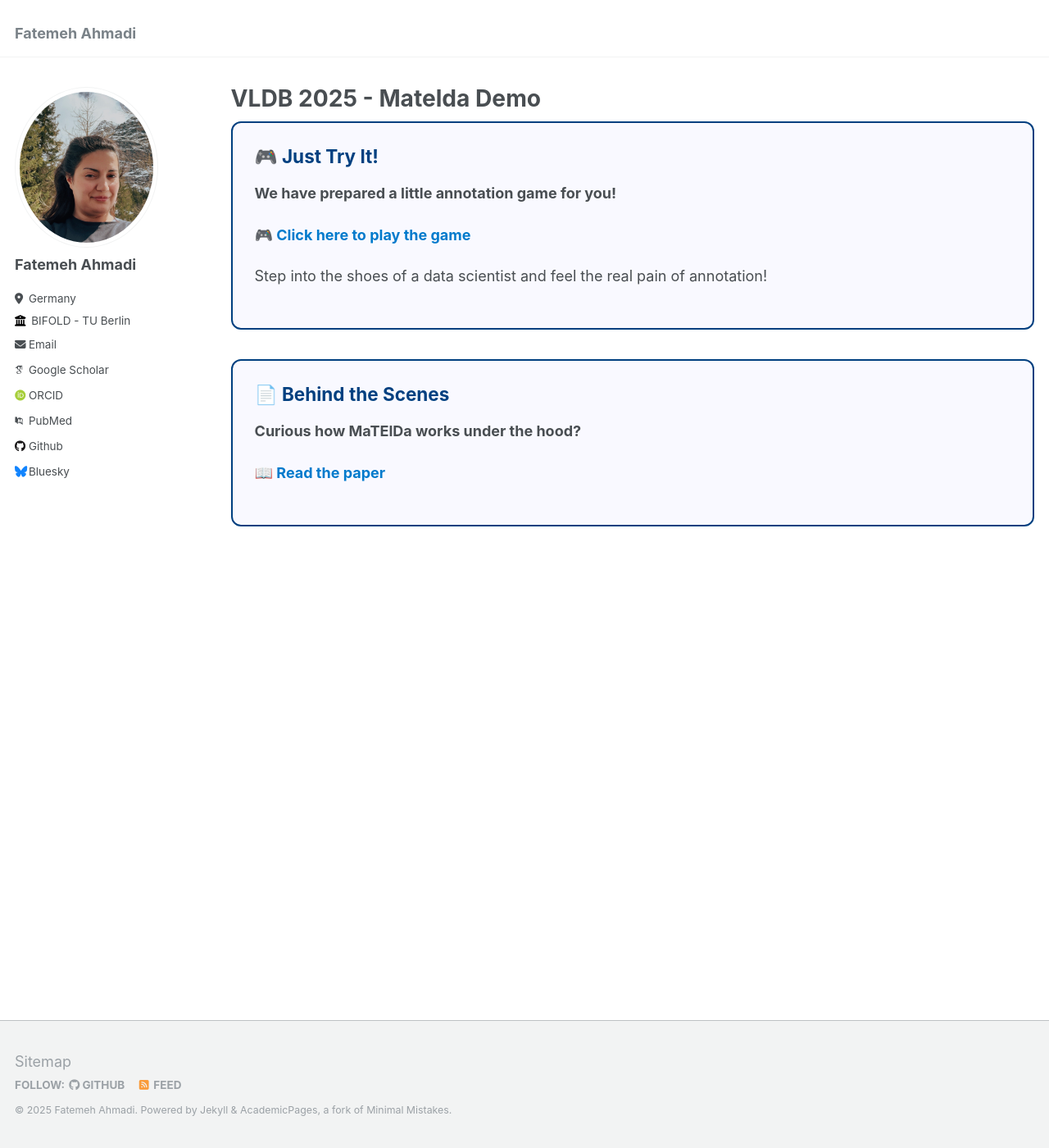
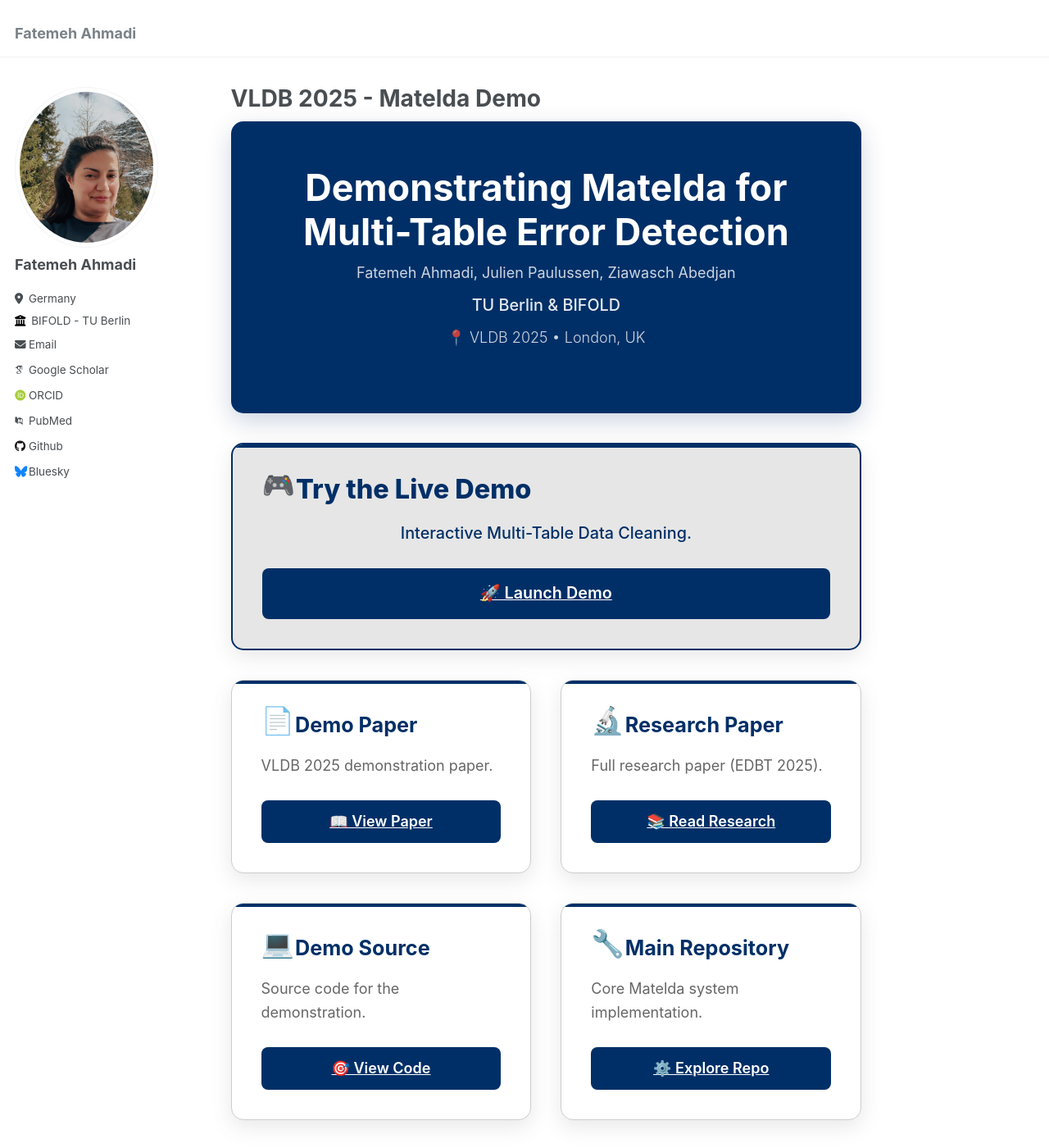
Before and after one commit to FatemehAhmadi94/fatemehahmadi94.github.io, a Jekyll site: the page built from _pages/vldb-matelda-demo.html, in a window 1280 px wide and 1400 px high. Shown: the whole window at 82% size. Built offline with Jekyll 4.4.1, drawn with Linux system fonts in a browser that asks for light colours; some web fonts are replaced.

Commit message:
updated vldb

```diff
--- a/_pages/vldb-matelda-demo.html
+++ b/_pages/vldb-matelda-demo.html
@@ -1,27 +1,264 @@
 ---
-layout: archive
+layout: single
 title: "VLDB 2025 - Matelda Demo"
 permalink: /vldb-matelda-demo/
 author_profile: true
 ---
 
-{% include base_path %}
+<style>
+:root {
+    --dark-blue: #002f67;
+    --gray-dark: #666666;
+    --gray-medium: #808080;
+    --gray-light: #cccccc;
+    --gray-lightest: #e6e6e6;
+}
 
-{% for post in site.portfolio %}
-  {% include archive-single.html %}
-{% endfor %}
+.demo-container {
+    max-width: 900px;
+    margin: 0 auto;
+    font-family: -apple-system, BlinkMacSystemFont, "Segoe UI", Roboto, "Helvetica Neue", Arial, sans-serif;
+    line-height: 1.6;
+    color: #333;
+}
 
+.demo-header {
+    background: var(--dark-blue);
+    color: white;
+    padding: 3rem 2rem;
+    text-align: center;
+    border-radius: 15px;
+    margin-bottom: 2rem;
+    box-shadow: 0 10px 30px rgba(0,47,103,0.2);
+}
 
+.demo-header h1 {
+    font-size: 2.5rem;
+    margin: 0 0 0.5rem 0;
+    font-weight: 700;
+}
 
-<div style="border: 2px solid #004080; border-radius: 12px; padding: 1.5em; margin-bottom: 2em; background-color: #f9f9ff;">
-  <h2 style="margin-top: 0; color: #004080;">🎮 Just Try It!</h2>
-  <p><strong>We have prepared a little annotation game for you!</strong></p>
-  <p><a href="https://fatemehahmadi94.github.io/error-detection-game/" style="font-weight: bold; color: #007acc; text-decoration: none;">🎮 Click here to play the game</a></p>
-  <p>Step into the shoes of a data scientist and feel the real pain of annotation!</p>
+.demo-header .subtitle {
+    font-size: 1.1rem;
+    opacity: 0.9;
+    margin: 0.5rem 0;
+    font-weight: 500;
+}
+
+.demo-header .authors {
+    font-size: 1rem;
+    opacity: 0.8;
+    margin: 0.5rem 0;
+    font-weight: 400;
+}
+
+.demo-header .location {
+    font-size: 1rem;
+    opacity: 0.8;
+    margin-top: 0.5rem;
+    font-weight: 300;
+}
+
+.demo-grid {
+    display: grid;
+    grid-template-columns: repeat(auto-fit, minmax(280px, 1fr));
+    gap: 2rem;
+    margin-top: 2rem;
+}
+
+.demo-card {
+    background: white;
+    border-radius: 15px;
+    padding: 2rem;
+    box-shadow: 0 8px 25px rgba(102,102,102,0.15);
+    border: 1px solid var(--gray-light);
+    transition: all 0.3s ease;
+    position: relative;
+    overflow: hidden;
+    display: flex;
+    flex-direction: column;
+    min-height: 220px;
+}
+
+.demo-card::before {
+    content: '';
+    position: absolute;
+    top: 0;
+    left: 0;
+    right: 0;
+    height: 4px;
+    background: var(--dark-blue);
+}
+
+.demo-card:hover {
+    transform: translateY(-5px);
+    box-shadow: 0 12px 35px rgba(102,102,102,0.2);
+}
+
+.demo-card h3 {
+    font-size: 1.4rem;
+    margin: 0 0 1rem 0;
+    color: var(--dark-blue);
+    display: flex;
+    align-items: center;
+    gap: 0.5rem;
+}
+
+.demo-card .icon {
+    font-size: 1.8rem;
+    display: inline-block;
+}
+
+.demo-card p {
+    margin: 0 0 1.5rem 0;
+    color: var(--gray-dark);
+    font-size: 1rem;
+    flex-grow: 1;
+}
+
+.demo-button {
+    display: block;
+    padding: 12px 24px;
+    background: var(--dark-blue);
+    color: white;
+    text-decoration: none;
+    border-radius: 8px;
+    font-weight: 600;
+    font-size: 1rem;
+    transition: all 0.3s ease;
+    text-align: center;
+    margin-top: auto;
+}
+
+.demo-button:hover {
+    background: var(--gray-dark);
+    color: white;
+    text-decoration: none;
+}
+
+.highlight-card {
+    grid-column: 1 / -1;
+    background: var(--gray-lightest);
+    color: var(--dark-blue);
+    text-align: center;
+    border: 2px solid var(--dark-blue);
+}
+
+.highlight-card::before {
+    background: var(--dark-blue);
+}
+
+.highlight-card h3 {
+    color: var(--dark-blue);
+    font-size: 1.8rem;
+    font-weight: 800;
+}
+
+.highlight-card p {
+    color: var(--dark-blue);
+    font-size: 1.1rem;
+    font-weight: 500;
+}
+
+.highlight-card .demo-button {
+    background: var(--dark-blue);
+    color: white;
+    font-size: 1.1rem;
+    padding: 15px 30px;
+    display: inline-block;
+    width: auto;
+}
+
+.highlight-card .demo-button:hover {
+    background: var(--gray-dark);
+}
+
+@media (max-width: 768px) {
+    .demo-header {
+        padding: 2rem 1rem;
+    }
+
+    .demo-header h1 {
+        font-size: 2rem;
+    }
+
+    .demo-grid {
+        grid-template-columns: 1fr;
+        gap: 1.5rem;
+    }
+
+    .demo-card {
+        padding: 1.5rem;
+    }
+}
+
+@media (max-width: 768px) {
+    .demo-header {
+        padding: 2rem 1rem;
+    }
+
+    .demo-header h1 {
+        font-size: 2rem;
+    }
+
+    .demo-grid {
+        grid-template-columns: 1fr;
+        gap: 1.5rem;
+    }
+
+    .demo-card {
+        padding: 1.5rem;
+    }
+}
+</style>
+
+<div class="demo-container">
+    <div class="demo-header">
+        <h1>Demonstrating Matelda for Multi-Table Error Detection</h1>
+        <p class="authors">Fatemeh Ahmadi, Julien Paulussen, Ziawasch Abedjan</p>
+        <p class="subtitle">TU Berlin & BIFOLD</p>
+        <p class="location">📍 VLDB 2025 • London, UK</p>
+    </div>
+
+    <div class="demo-grid">
+        <div class="demo-card highlight-card">
+            <h3><span class="icon">🎮</span> Try the Live Demo</h3>
+            <p>Interactive Multi-Table Data Cleaning.</p>
+            <a href="http://91.99.197.246:8501" class="demo-button">
+                🚀 Launch Demo
+            </a>
+        </div>
+
+        <div class="demo-card">
+            <h3><span class="icon">📄</span> Demo Paper</h3>
+            <p>VLDB 2025 demonstration paper.</p>
+            <a href="https://vldb.org/pvldb/volumes/18/paper/Demonstrating%20Matelda%20for%20Multi-Table%20Error%20Detection" class="demo-button">
+                📖 View Paper
+            </a>
+        </div>
+
+        <div class="demo-card">
+            <h3><span class="icon">🔬</span> Research Paper</h3>
+            <p>Full research paper (EDBT 2025).</p>
+            <a href="https://www.openproceedings.org/2025/conf/edbt/paper-98.pdf" class="demo-button">
+                📚 Read Research
+            </a>
+        </div>
+
+        <div class="demo-card">
+            <h3><span class="icon">💻</span> Demo Source</h3>
+            <p>Source code for the demonstration.</p>
+            <a href="https://github.com/D2IP-TUB/Matelda-Demo" class="demo-button">
+                🎯 View Code
+            </a>
+        </div>
+
+        <div class="demo-card">
+            <h3><span class="icon">🔧</span> Main Repository</h3>
+            <p>Core Matelda system implementation.</p>
+            <a href="https://github.com/LUH-DBS/Matelda" class="demo-button">
+                ⚙️ Explore Repo
+            </a>
+        </div>
+    </div>
 </div>
-
-<div style="border: 2px solid #004080; border-radius: 12px; padding: 1.5em; background-color: #f9f9ff;">
-  <h2 style="margin-top: 0; color: #004080;">📄 Behind the Scenes</h2>
-  <p><strong>Curious how MaTElDa works under the hood?</strong></p>
-  <p><a href="https://openproceedings.org/2025/conf/edbt/paper-98.pdf" style="font-weight: bold; color: #007acc; text-decoration: none;">📖 Read the paper</a></p>
-</div>
```
